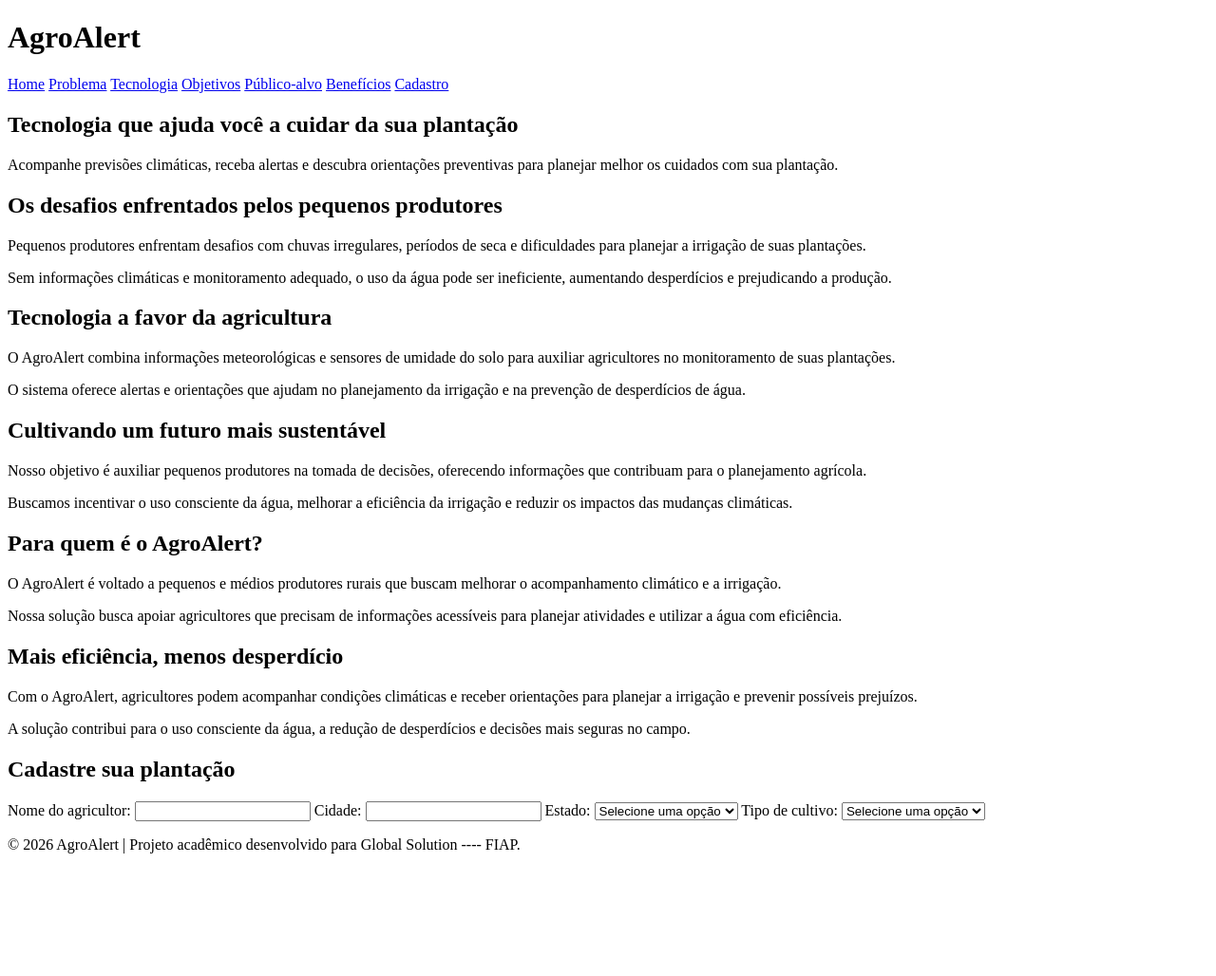
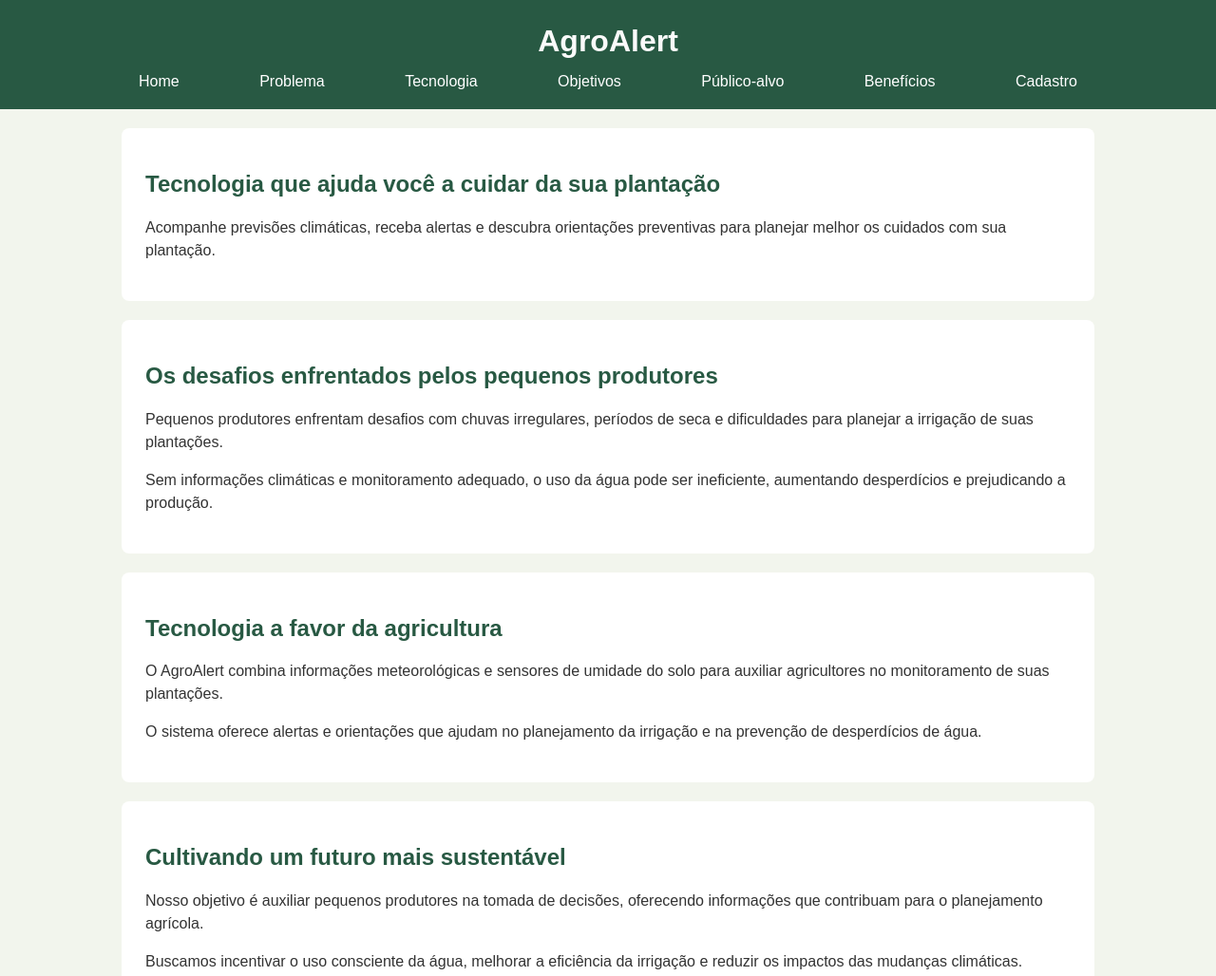
Before and after one commit to agroalert-gs/agroalert, a plain HTML site: page frontend/index.html in a window 1280 px wide. Shown: the top 1028 px of the page at 95% size. Before the commit the page ends 915 px from the top, so only its background shows below. Drawn offline with Linux system fonts and the light colour scheme.

Commit message:
acrescentação do css no html

```diff
--- /dev/null
+++ b/frontend/css/style.css
@@ -0,0 +1,76 @@
+body {
+  font-family: Arial, sans-serif;
+  background-color: #f2f5ed;
+  color: #333;
+  margin: 0;
+}
+
+header {
+  background-color: #285943;
+  color: rgb(250, 250, 250);
+  text-align: center;
+  padding: 20px;
+}
+
+header h1 {
+  margin: 5px;
+}
+
+nav {
+  margin-top: 15px;
+}
+
+nav a {
+  color: white;
+  text-decoration: none;
+  margin: 40px;
+}
+
+nav a:hover {
+  color: rgb(228, 230, 123);
+}
+
+main {
+  width: 80%;
+  margin: auto;
+}
+
+section {
+  background-color: white;
+  margin: 20px 0;
+  padding: 25px;
+  border-radius: 8px;
+}
+
+h2 {
+  color: #285943;
+}
+
+p {
+  font-size: 16px;
+  line-height: 1.5;
+}
+
+form {
+  display: flex;
+  flex-direction: column;
+}
+
+label {
+  margin-top: 12px;
+  margin-bottom: 5px;
+}
+
+input,
+select {
+  padding: 10px;
+  border: 1px solid #ccc;
+  border-radius: 5px;
+}
+
+footer {
+  background-color: #285943;
+  color: white;
+  text-align: center;
+  padding: 15px;
+}
--- a/frontend/index.html
+++ b/frontend/index.html
@@ -1,10 +1,10 @@
-<!DOCTYPE html>
+<!doctype html>
 <html lang="pt-BR">
-
   <head>
-    <meta charset="UTF-8">
-    <meta name="viewport" content="width=device-width, initial-scale=1.0">
+    <meta charset="UTF-8" />
+    <meta name="viewport" content="width=device-width, initial-scale=1.0" />
     <title>AgroAlert | Monitoramento Climático</title>
+    <link rel="stylesheet" href="css/style.css" />
   </head>
 
   <body>
@@ -23,51 +23,77 @@
     <main>
       <section id="inicio">
         <h2>Tecnologia que ajuda você a cuidar da sua plantação</h2>
-            <p>Acompanhe previsões climáticas, receba alertas e descubra orientações preventivas para planejar melhor os
-                cuidados com sua plantação.</p>
+        <p>
+          Acompanhe previsões climáticas, receba alertas e descubra orientações
+          preventivas para planejar melhor os cuidados com sua plantação.
+        </p>
       </section>
       <section id="problema">
         <h2>Os desafios enfrentados pelos pequenos produtores</h2>
-            <p>Pequenos produtores enfrentam desafios com chuvas irregulares, períodos de seca e dificuldades para
-                planejar a irrigação de suas plantações.</p>
-            <p>Sem informações climáticas e monitoramento adequado, o uso da água pode ser ineficiente, aumentando
-                desperdícios e prejudicando a produção.</p>
+        <p>
+          Pequenos produtores enfrentam desafios com chuvas irregulares,
+          períodos de seca e dificuldades para planejar a irrigação de suas
+          plantações.
+        </p>
+        <p>
+          Sem informações climáticas e monitoramento adequado, o uso da água
+          pode ser ineficiente, aumentando desperdícios e prejudicando a
+          produção.
+        </p>
       </section>
       <section id="tecnologia">
         <h2>Tecnologia a favor da agricultura</h2>
-            <p>O AgroAlert combina informações meteorológicas e sensores de umidade do solo para auxiliar agricultores
-                no monitoramento de suas plantações.</p>
-            <p>O sistema oferece alertas e orientações que ajudam no planejamento da irrigação e na prevenção de
-                desperdícios de água.</p>
+        <p>
+          O AgroAlert combina informações meteorológicas e sensores de umidade
+          do solo para auxiliar agricultores no monitoramento de suas
+          plantações.
+        </p>
+        <p>
+          O sistema oferece alertas e orientações que ajudam no planejamento da
+          irrigação e na prevenção de desperdícios de água.
+        </p>
       </section>
       <section id="objetivos">
         <h2>Cultivando um futuro mais sustentável</h2>
-            <p>Nosso objetivo é auxiliar pequenos produtores na tomada de decisões, oferecendo informações que
-                contribuam para o planejamento agrícola.</p>
-            <p>Buscamos incentivar o uso consciente da água, melhorar a eficiência da irrigação e reduzir os impactos
-                das mudanças climáticas.</p>
+        <p>
+          Nosso objetivo é auxiliar pequenos produtores na tomada de decisões,
+          oferecendo informações que contribuam para o planejamento agrícola.
+        </p>
+        <p>
+          Buscamos incentivar o uso consciente da água, melhorar a eficiência da
+          irrigação e reduzir os impactos das mudanças climáticas.
+        </p>
       </section>
       <section id="publico">
         <h2>Para quem é o AgroAlert?</h2>
-            <p>O AgroAlert é voltado a pequenos e médios produtores rurais que buscam melhorar o acompanhamento
-                climático e a irrigação.</p>
-            <p>Nossa solução busca apoiar agricultores que precisam de informações acessíveis para planejar
-                atividades e utilizar a água com eficiência.</p>
+        <p>
+          O AgroAlert é voltado a pequenos e médios produtores rurais que buscam
+          melhorar o acompanhamento climático e a irrigação.
+        </p>
+        <p>
+          Nossa solução busca apoiar agricultores que precisam de informações
+          acessíveis para planejar atividades e utilizar a água com eficiência.
+        </p>
       </section>
       <section id="beneficios">
         <h2>Mais eficiência, menos desperdício</h2>
-            <p>Com o AgroAlert, agricultores podem acompanhar condições climáticas e receber orientações para planejar a
-                irrigação e prevenir possíveis prejuízos.</p>
-            <p>A solução contribui para o uso consciente da água, a redução de desperdícios e decisões mais seguras no
-                campo.</p>
+        <p>
+          Com o AgroAlert, agricultores podem acompanhar condições climáticas e
+          receber orientações para planejar a irrigação e prevenir possíveis
+          prejuízos.
+        </p>
+        <p>
+          A solução contribui para o uso consciente da água, a redução de
+          desperdícios e decisões mais seguras no campo.
+        </p>
       </section>
       <section id="cadastro">
         <h2>Cadastre sua plantação</h2>
         <form>
           <label for="nome">Nome do agricultor:</label>
-                <input type="text" id="nome" name="nome" required>
+          <input type="text" id="nome" name="nome" required />
           <label for="cidade">Cidade:</label>
-                <input type="text" id="cidade" name="cidade" required>
+          <input type="text" id="cidade" name="cidade" required />
           <label for="estado">Estado:</label>
           <select id="estado" name="estado" required>
             <option value="">Selecione uma opção</option>
@@ -93,8 +119,11 @@
       </section>
     </main>
     <footer>
-        <p>© 2026 AgroAlert | Projeto acadêmico desenvolvido para Global Solution ---- FIAP.</p>
+      <p>
+        © 2026 AgroAlert | Projeto acadêmico desenvolvido para Global Solution
+        ---- FIAP.
+      </p>
     </footer>
+    <script src="js/script.js"></script>
   </body>
-
 </html>
```
Also changed, not shown: frontend/js/script.js (added), 2 other files. Lines whose indentation alone changed are shown as unchanged.
